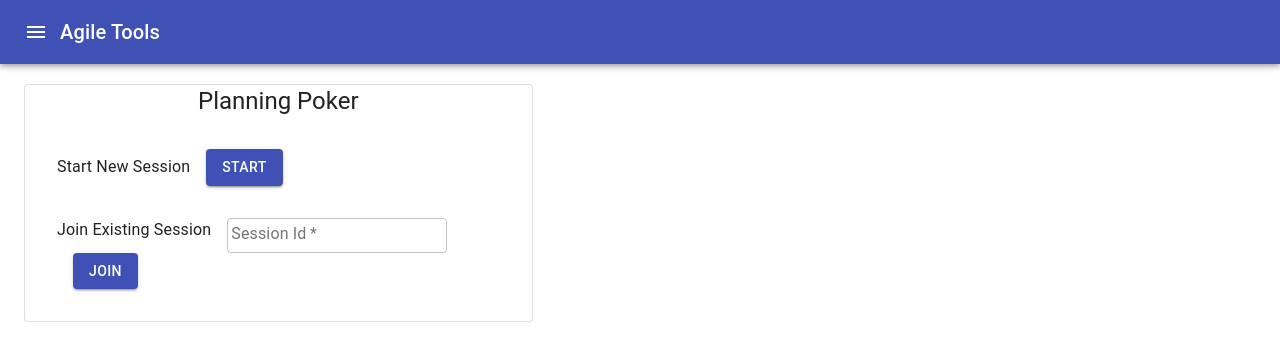
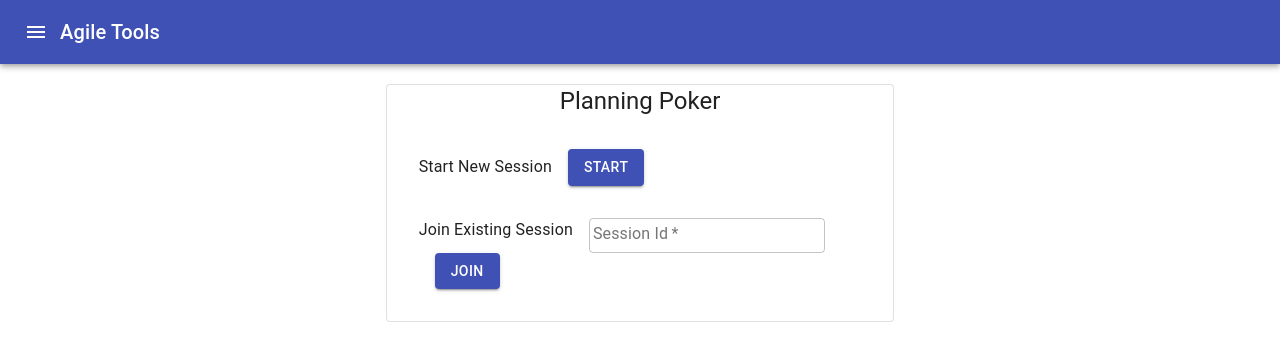
Before and after one commit to tavukcobani/tools, a React (Create React App) app in the folder frontend/agile-tools-web/: page / in a window 1280 px wide. Shown: the top 360 px of the page. Built offline with nearby package versions, Linux system fonts and the light colour scheme; no server answers.

Commit message:
fix: small changes

```diff
--- a/frontend/agile-tools-web/src/App.css
+++ b/frontend/agile-tools-web/src/App.css
@@ -29,6 +29,16 @@
 }
 .sessionInput{
   margin-left: 16px !important;
+}
+
+#roomNameInput{
+  padding: 8px !important;
+}
+#roomInput{
+  padding: 8px !important;
+}
+#userName{
+  padding: 8px !important;
 }
 
 .MuiInputBase-input{
--- a/frontend/agile-tools-web/src/components/Home.js
+++ b/frontend/agile-tools-web/src/components/Home.js
@@ -1,5 +1,5 @@
 import React from 'react';
-import { Button, TextField, Typography, Grid, Card, Container } from '@material-ui/core';
+import { Button, TextField, Typography, Grid, Container, Paper } from '@material-ui/core';
 import { connect } from 'react-redux';
 import { v4 as uuidv4 } from 'uuid';
 
@@ -21,9 +21,9 @@ class HomeComponent extends React.Component {
     render() {
         return (
             <Container fixed className='mainHomeContainer'>
-                <Grid container spacing={1} >
+                <Grid container spacing={1} justify='center'>
                     <Grid item xs={5}>
-                        <Card variant="outlined">
+                        <Paper variant="outlined">
                             <Typography variant="h5" component="h2" align="center">Planning Poker</Typography>
 
                             <Grid item xs={12} className="gridRow">
@@ -34,14 +34,14 @@ class HomeComponent extends React.Component {
                             <Grid item xs={12} className="gridRow">
                                 <div>
                                     <Typography variant="body1" component="span">Join Existing Session</Typography>
-                                    <TextField id="room" label="Session Id" variant="outlined" required className="sessionInput"
+                                    <TextField id="roomInput" label="Session Id" variant="outlined" required className="sessionInput"
                                         error={this.state.sessionIdError}
                                         onChange={this.handleSessionIdChange}
                                         value={this.state.sessionId} />
                                     <Button variant="contained" onClick={this.handleJoinExistingSession} color="primary" className="startBtn">Join</Button>
                                 </div>
                             </Grid>
-                        </Card>
+                        </Paper>
                     </Grid>
                 </Grid>
             </Container>
--- a/frontend/agile-tools-web/src/components/PokerSession.js
+++ b/frontend/agile-tools-web/src/components/PokerSession.js
@@ -1,8 +1,9 @@
 import React from 'react';
-import { Button, TextField, Typography, Grid } from '@material-ui/core';
+import { Button, TextField, Typography } from '@material-ui/core';
 import { connect } from 'react-redux';
 import client from "socket.io-client";
-let socket = client("ec2-54-213-87-137.us-west-2.compute.amazonaws.com:80");
+//let socket = client("ec2-54-213-87-137.us-west-2.compute.amazonaws.com:80");
+let socket = client("localhost:4000");
 
 class PokerSession extends React.Component {
     constructor(props) {
@@ -26,7 +27,6 @@ class PokerSession extends React.Component {
     componentDidMount() {
         socket.on('message', (message) => {
             this.props.serverMessageReceived(message)
-            // console.log(`message from server`, message);
         });
     }
 
@@ -96,33 +96,33 @@ class PokerSession extends React.Component {
                                 error={this.state.userNameError}
                                 onChange={this.handleUserNameChange}
                                 value={this.state.userName} />
-                            <Button variant="contained" onClick={() => this.handleJoinSession('player')} color="primary" className="startBtn">Player</Button>
-                            <Button variant="contained" onClick={() => this.handleJoinSession('observer')} color="primary" className="startBtn">Observer</Button>
+                            <Button variant="contained" size="small" onClick={() => this.handleJoinSession('player')} color="primary" className="startBtn">Player</Button>
+                            <Button variant="contained" size="small" onClick={() => this.handleJoinSession('observer')} color="primary" className="startBtn">Observer</Button>
                         </div>
                     }
-                    {this.state.userJoined &&
-                        <div>
-                            <TextField id="roomName" label="Session Name" variant="outlined" required className="sessionInput"
-                                onChange={this.handleSessionNameChange}
-                            />
-                            <Button variant="contained" onClick={() => this.setSessionName()} color="primary" className="startBtn">Set</Button>
-                            <Typography variant='h5'>{this.props.room.name}</Typography>
-                            <div>
-                            </div>
-                        </div>
-                    }
+                    <Typography variant='h5'>{this.props.room.name}</Typography>
+
                 </div>
                 <div>
                     <div className='usersContainer'>{usersDisplay}</div>
                 </div>
                 <div className='votingControl'>
                     {this.state.userJoined &&
-                        <Button variant="contained" onClick={() => this.clearVotes()} variant="contained" size="small" color="secondary" className='clearVotesButton'>Clear Votes</Button>
+                        <Button onClick={() => this.clearVotes()} variant="contained" size="small" color="secondary" className='clearVotesButton'>Clear Votes</Button>
                     }
                 </div>
                 <div className='votingContainer'>
                     {votingButtons}
                 </div>
+                {this.state.userJoined &&
+                    <div>
+                        <TextField id="roomNameInput" label="Session Name" variant="outlined" required className="sessionInput"
+                            onChange={this.handleSessionNameChange}/>
+                        <Button variant="contained" onClick={() => this.setSessionName()} color="primary" className="startBtn">Set</Button>
+                        <div>
+                        </div>
+                    </div>
+                }
             </div>
         )
     }
--- a/frontend/agile-tools-web/src/reducers/pokerReducer.js
+++ b/frontend/agile-tools-web/src/reducers/pokerReducer.js
@@ -3,7 +3,6 @@ const pokerReducer = (state, action) => {
       case 'CREATE_NEW_SESSION':
       return { ...state, storageKey: action.payload }
       case 'SERVER_UPDATE':
-        console.log(state);
       return { ...state, ...action.payload }
       default:
         return { ...state };
```
